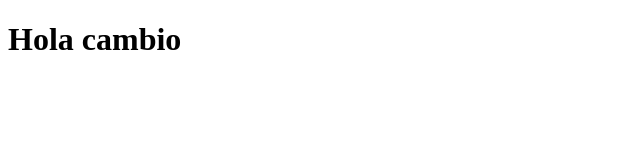
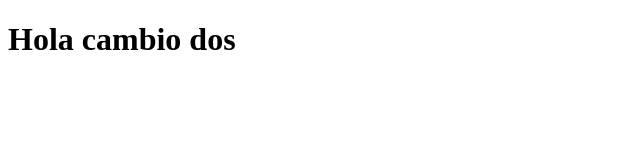
Before and after one commit to devmendez93/html5, a plain HTML site: page index.html in a window 1280 px wide. Shown: the full height of the page, 0-640 px from the left. Drawn offline with Linux system fonts and the light colour scheme.

Commit message:
Update index.html

```diff
--- a/index.html
+++ b/index.html
@@ -7,6 +7,6 @@
     <title>Pagina Ediel</title>
 </head>
 <body>
-    <h1>Hola cambio</h1>
+    <h1>Hola cambio dos</h1>
 </body>
 </html>
```
